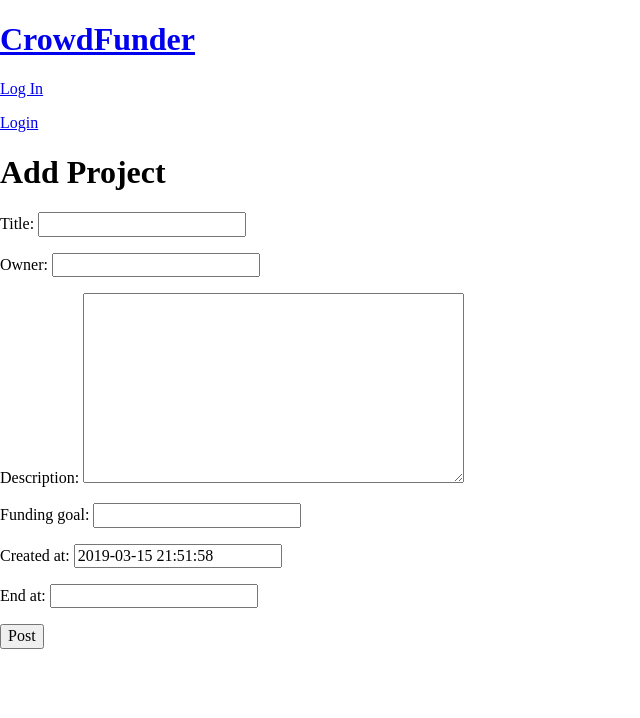
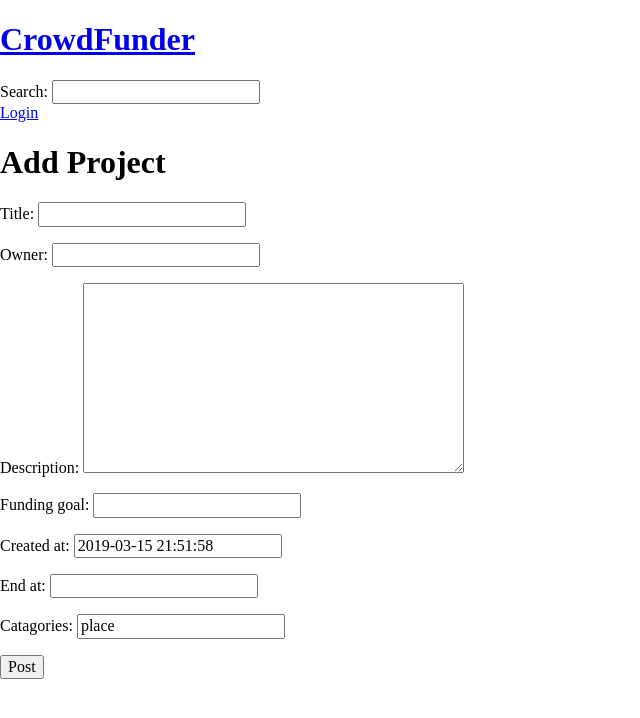
Before and after one commit to Pablo-YT/crowdfunder, a Django app: page /projects/create in a window 1280 px wide. Shown: the top 718 px of the page, without its empty margins (0-640 px from the left). Run offline with Django 3.2, Linux system fonts and the light colour scheme.

Commit message:
added catagorie search

```diff
--- a/crowdfunder/crowdfunder/forms.py
+++ b/crowdfunder/crowdfunder/forms.py
@@ -19,7 +19,8 @@ class ProjectForm(ModelForm):
             'description',
             'funding_goal',
             'created_at',
-            'end_at'
+            'end_at',
+            'catagories'
         ]
 
 class RewardsForm(ModelForm):
--- a/crowdfunder/crowdfunder/models.py
+++ b/crowdfunder/crowdfunder/models.py
@@ -10,6 +10,7 @@ class Project(models.Model):
     created_at = models.DateTimeField(default=datetime.now, blank=True)
     end_at = models.DateTimeField()
     user = models.ForeignKey(User, on_delete=models.CASCADE, related_name='projects', default=1)
+    catagories = models.CharField(max_length=255, default='place')
 
 
     def dollars(self):
--- a/crowdfunder/crowdfunder/templates/base.html
+++ b/crowdfunder/crowdfunder/templates/base.html
@@ -12,15 +12,12 @@
     <body>
         <header>
           <a href="{% url 'project_view' %}"><h1>CrowdFunder</h1></a>
-         <nav>
-           {% if request.user.is_authenticated %}
-           <h3><p><a href="{% url 'logout' %}">Log Out</a></p></h3>
-
-           {% else %}
-           <p><a href="{% url 'login' %}">Log In</a></p>
-
-           {% endif %}
-         </nav>
+            <form class="search" action="{% url 'catagorie_search' %}" method="get">
+                <label for="project-search">
+                    <span>Search:</span>
+                    <input type="search" id="project-search" name="query" value="{{ query }}">
+                </label>
+            </form>
         </header>
         <div class="login_out">
             {% if request.user.is_authenticated %}
--- a/crowdfunder/crowdfunder/urls.py
+++ b/crowdfunder/crowdfunder/urls.py
@@ -15,7 +15,7 @@ Including another URLconf
 """
 from django.contrib import admin
 from django.urls import path
-from .views import root, project_view, project_create, project_show, login_view , logout_view, signup
+from .views import root, project_view, project_create, project_show, login_view, logout_view, signup, catagorie_search
 
 urlpatterns = [
     path('admin/', admin.site.urls),
@@ -25,5 +25,6 @@ urlpatterns = [
     path('projects/<int:id>', project_show, name='project_show'),
     path('login/', login_view, name='login'),
     path('logout/', logout_view, name='logout'),
-    path('signup/', signup, name='signup')
+    path('signup/', signup, name='signup'),
+    path('search/', catagorie_search, name='catagorie_search')
 ]
--- a/crowdfunder/crowdfunder/views.py
+++ b/crowdfunder/crowdfunder/views.py
@@ -95,3 +95,14 @@ def signup(request):
         form = UserCreationForm()
     html_response = render(request, 'signup.html', {'form': form})
     return HttpResponse(html_response)
+
+
+def catagorie_search(request):
+    query = request.GET['query']
+    search_result = Project.objects.filter(catagories=query)
+    context = {
+        'search_result': search_result,
+        'query': query
+    }
+    response = render(request, 'search.html', context)
+    return HttpResponse(response)
```
Also changed, not shown: crowdfunder/crowdfunder/templates/search.html (added, +14 -0 lines), crowdfunder/crowdfunder/migrations/0003_project_catagories.py (added).
